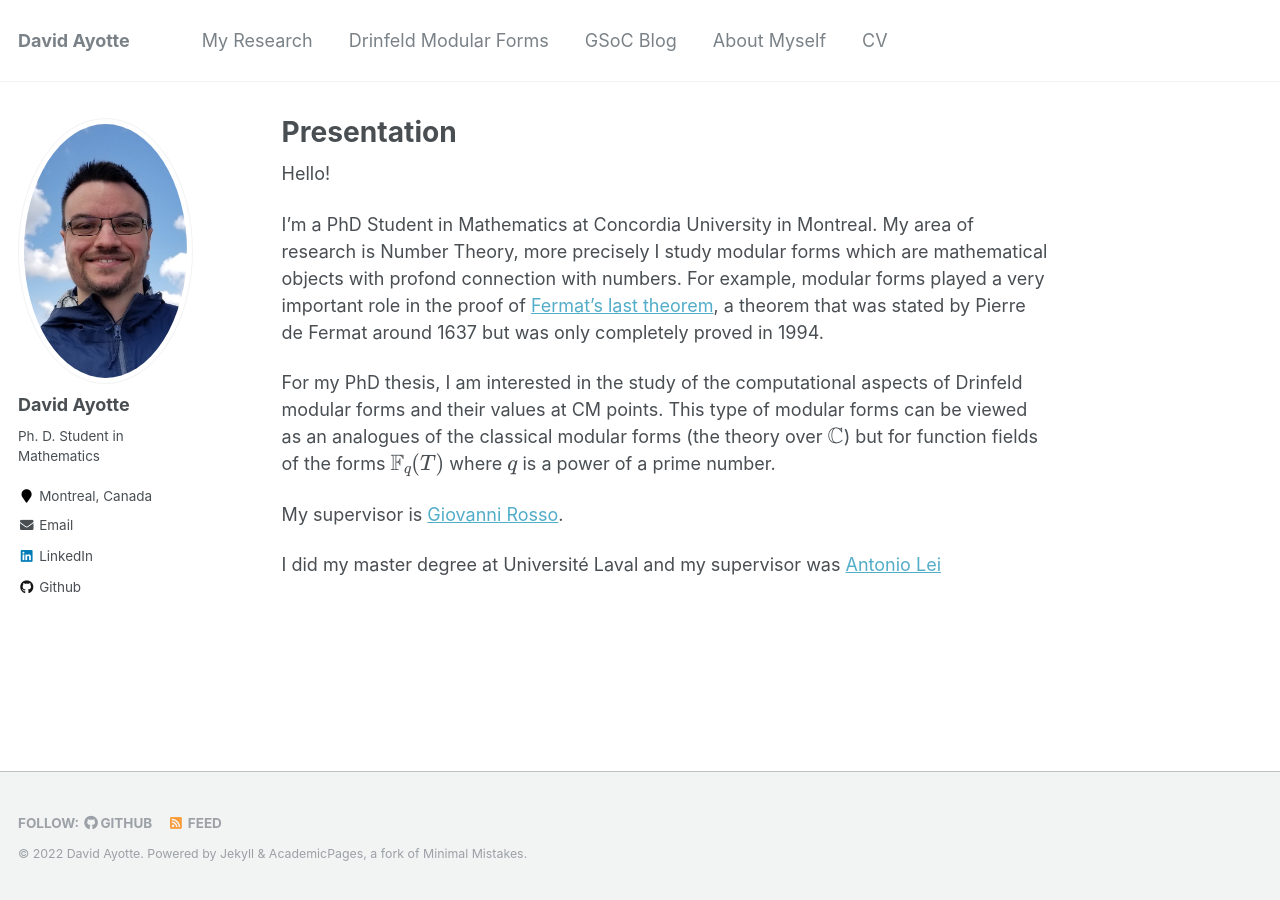
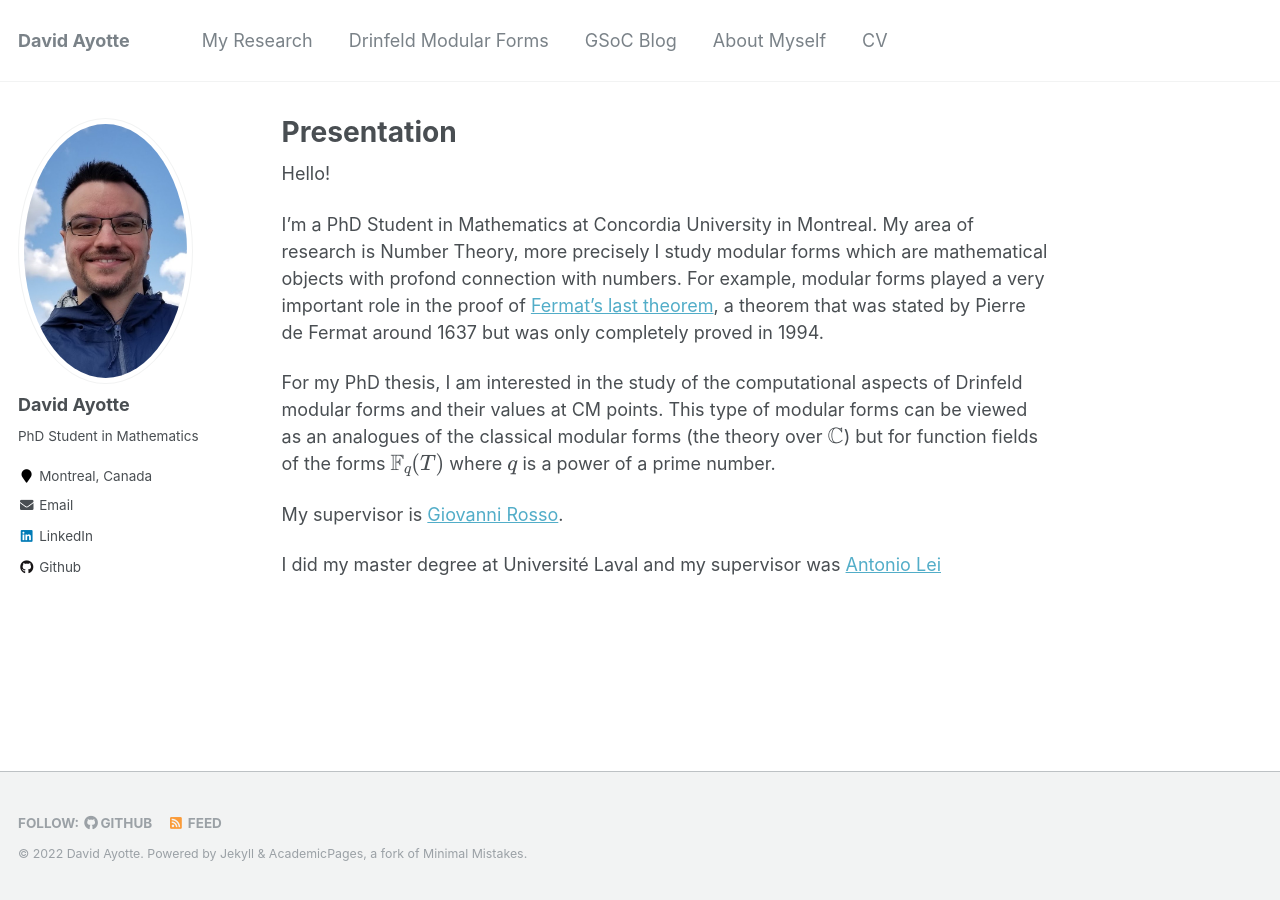
Before and after one commit to DavidAyotte/davidayotte.github.io, a Jekyll site: the page built from _pages/about.md, in a window 1280 px wide. Built offline with Jekyll 4.4.1, drawn with Linux system fonts in a browser that asks for light colours; formulas are drawn with MathJax 3.

Commit message:
update _config.yml

```diff
--- a/_config.yml
+++ b/_config.yml
@@ -82,7 +82,7 @@ analytics:
 author:
   name             : "David Ayotte"
   avatar           : "photo.jpg"
-  bio              : "Ph. D. Student in Mathematics"
+  bio              : "PhD Student in Mathematics"
   location         : "Montreal, Canada"
   employer         :
   pubmed           :
```
